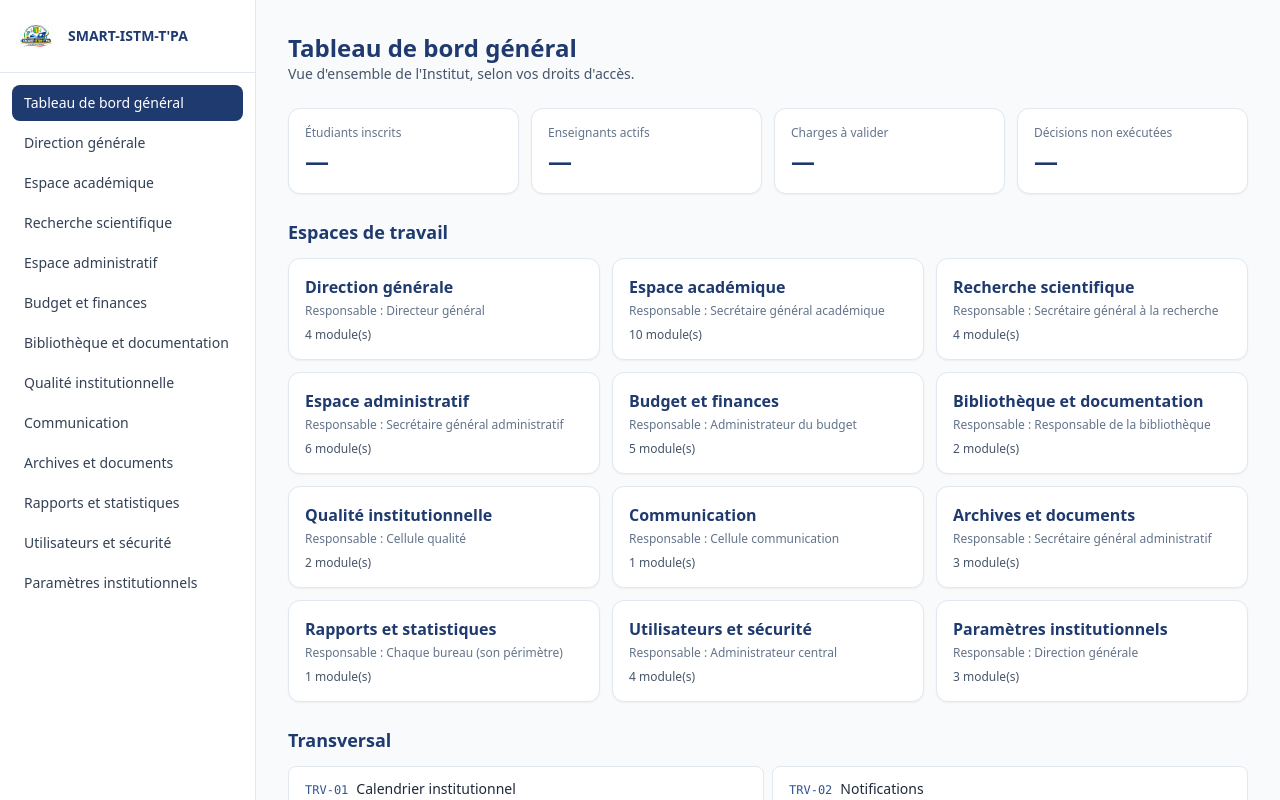
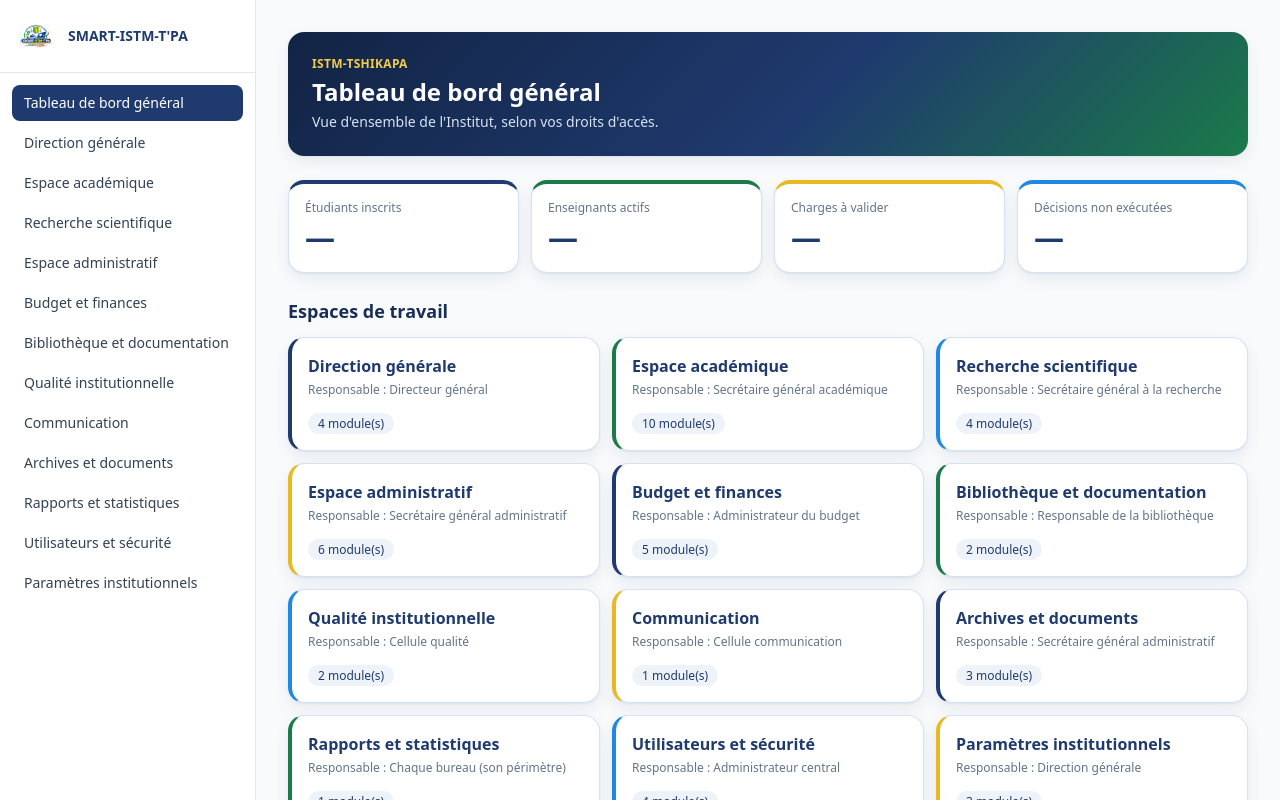
Before and after one commit to Jacquham/2026-SMART-ISTM-TSHIKAPA, a React (Vite) app: page / in a window 1280 px wide. Shown: the top 800 px of the page. Built offline with nearby package versions, Linux system fonts and the light colour scheme; no server answers.

Commit message:
Refactor Dashboard component with updated styles

```diff
--- a/src/pages/Dashboard.tsx
+++ b/src/pages/Dashboard.tsx
@@ -4,52 +4,62 @@ import { espaces, transversal } from '../config/espaces';
 // Tableau de bord général. Les indicateurs sont des valeurs fictives tant que la base
 // n'est pas connectée (principe P17 du cahier : aucun chiffre décoratif en production).
 const indicateursFictifs = [
-  { label: 'Étudiants inscrits', valeur: '—' },
-  { label: 'Enseignants actifs', valeur: '—' },
-  { label: 'Charges à valider', valeur: '—' },
-  { label: 'Décisions non exécutées', valeur: '—' },
+  { label: 'Étudiants inscrits', valeur: '—', accent: 'border-t-navy-700' },
+  { label: 'Enseignants actifs', valeur: '—', accent: 'border-t-green-600' },
+  { label: 'Charges à valider', valeur: '—', accent: 'border-t-gold-500' },
+  { label: 'Décisions non exécutées', valeur: '—', accent: 'border-t-sky-500' },
 ];
+
+// Bandes de couleur des cartes d'espaces (alternance des couleurs du logo).
+const accentsEspaces = ['border-l-navy-700', 'border-l-green-600', 'border-l-sky-500', 'border-l-gold-500'];
 
 export default function Dashboard() {
   return (
     <div className="space-y-6">
-      <header>
-        <h1 className="text-2xl font-bold text-navy-700">Tableau de bord général</h1>
-        <p className="text-sm text-slate-600">Vue d'ensemble de l'Institut, selon vos droits d'accès.</p>
-      </header>
+      <section className="rounded-2xl bg-brand-gradient p-5 text-white shadow-card sm:p-6">
+        <p className="text-xs font-semibold uppercase tracking-wide text-gold-400">ISTM-Tshikapa</p>
+        <h1 className="mt-1 text-2xl font-bold text-white">Tableau de bord général</h1>
+        <p className="mt-1 text-sm text-navy-100">Vue d'ensemble de l'Institut, selon vos droits d'accès.</p>
+      </section>
 
       <section className="grid grid-cols-2 gap-3 lg:grid-cols-4">
         {indicateursFictifs.map((i) => (
-          <div key={i.label} className="rounded-xl border border-slate-200 bg-white p-4 shadow-sm">
-            <p className="text-xs text-slate-500">{i.label}</p>
-            <p className="mt-1 text-2xl font-bold text-navy-700">{i.valeur}</p>
+          <div key={i.label} className={`card border-t-4 p-4 ${i.accent}`}>
+            <p className="text-xs font-medium text-slate-500">{i.label}</p>
+            <p className="mt-1 text-3xl font-bold text-navy-700">{i.valeur}</p>
           </div>
         ))}
       </section>
 
       <section>
-        <h2 className="mb-3 text-lg font-semibold text-navy-700">Espaces de travail</h2>
+        <h2 className="mb-3 text-lg font-semibold text-navy-800">Espaces de travail</h2>
         <div className="grid gap-3 sm:grid-cols-2 xl:grid-cols-3">
-          {espaces.map((e) => (
+          {espaces.map((e, index) => (
             <Link
               key={e.id}
               to={`/espace/${e.id}`}
-              className="group rounded-xl border border-slate-200 bg-white p-4 shadow-sm hover:border-navy-500"
+              className={`card group border-l-4 p-4 transition hover:-translate-y-0.5 hover:border-navy-300 ${accentsEspaces[index % accentsEspaces.length]}`}
             >
               <p className="font-semibold text-navy-700 group-hover:underline">{e.nom}</p>
               <p className="mt-1 text-xs text-slate-500">Responsable : {e.responsable}</p>
-              <p className="mt-2 text-xs text-slate-600">{e.modules.length} module(s)</p>
+              <p className="mt-3">
+                <span className="rounded-full bg-navy-50 px-2.5 py-0.5 text-xs font-medium text-navy-700">
+                  {e.modules.length} module(s)
+                </span>
+              </p>
             </Link>
           ))}
         </div>
       </section>
 
       <section>
-        <h2 className="mb-3 text-lg font-semibold text-navy-700">Transversal</h2>
+        <h2 className="mb-3 text-lg font-semibold text-navy-800">Transversal</h2>
         <ul className="grid gap-2 sm:grid-cols-2">
           {transversal.map((m) => (
-            <li key={m.code} className="rounded-lg border border-slate-200 bg-white px-4 py-3 text-sm">
-              <span className="mr-2 font-mono text-xs text-navy-500">{m.code}</span>
+            <li key={m.code} className="card flex items-center gap-3 px-4 py-3 text-sm text-slate-700">
+              <span className="rounded-md bg-gold-100 px-2 py-0.5 font-mono text-xs font-semibold text-navy-900">
+                {m.code}
+              </span>
               {m.nom}
             </li>
           ))}
```
